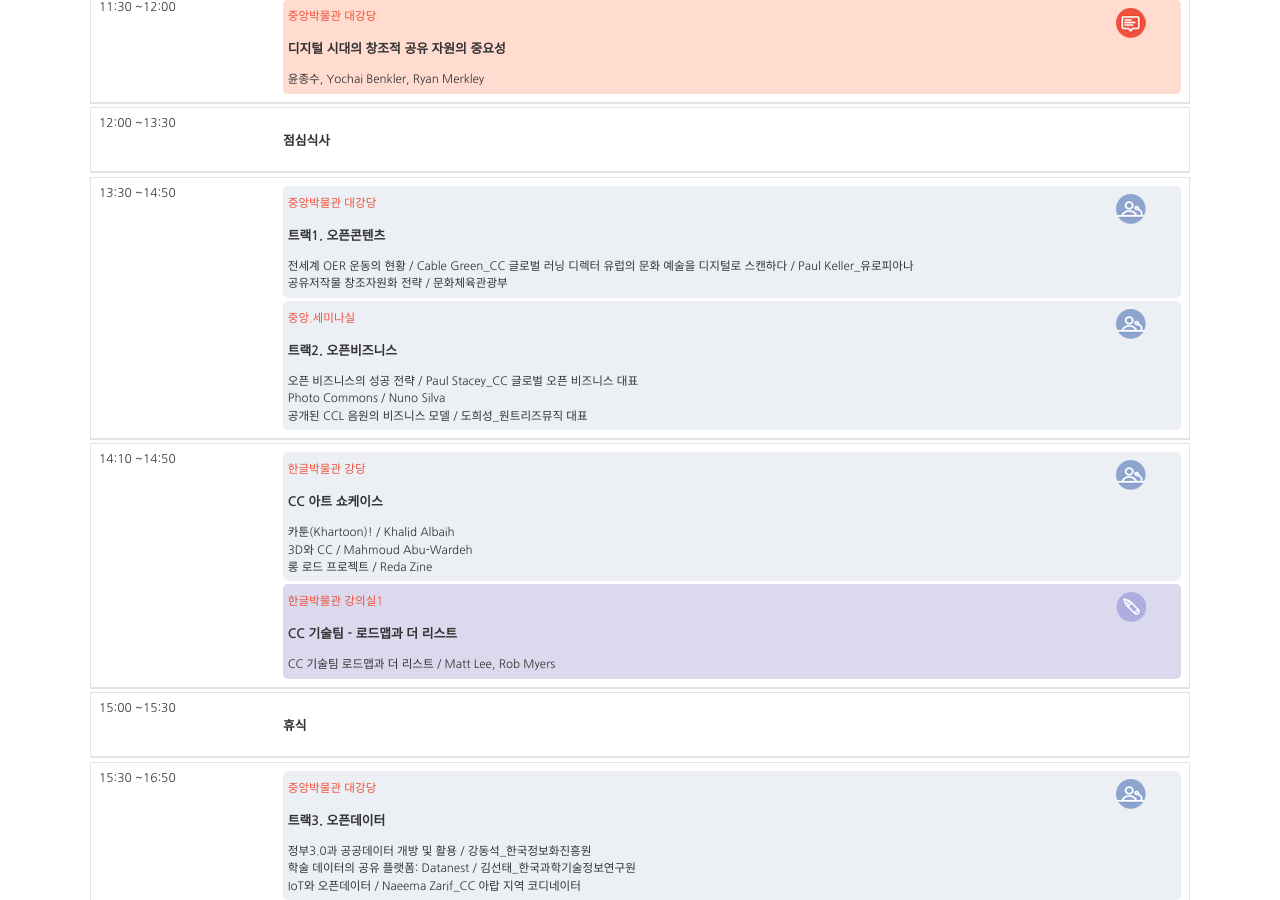
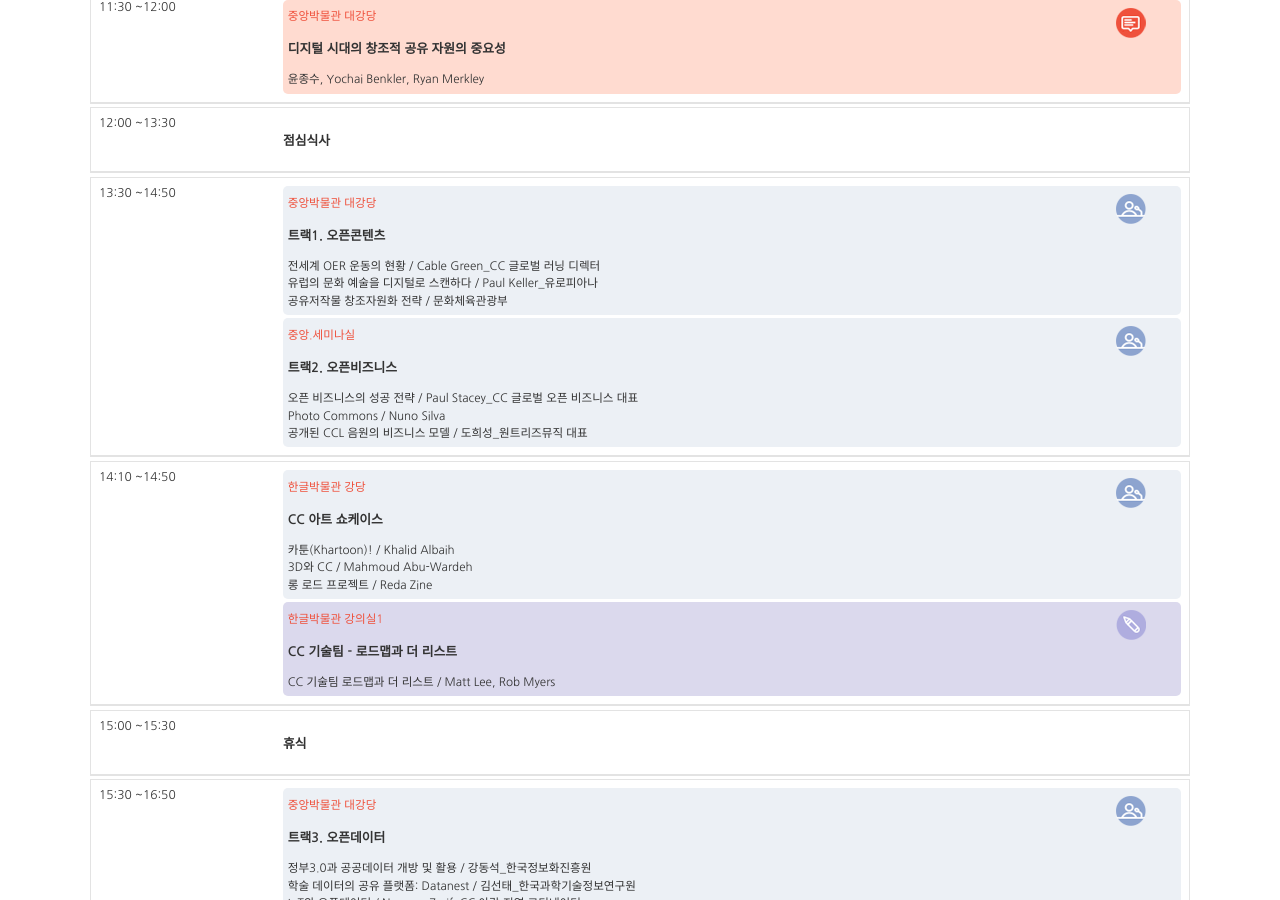
Before and after one commit to creativecommonskorea/2015-global-summit, a Jekyll site: the page built from programs_mobile.html, in a window 1280 px wide and 900 px high, scrolled down 1248 px. Built offline with Jekyll 4.4.1, drawn with Linux system fonts in a browser that asks for light colours; nearby versions of some CDN libraries.

Commit message:
15일 트랙 1 프로그램 줄바꿈

```diff
--- a/_data/day15_programs.yml
+++ b/_data/day15_programs.yml
@@ -52,7 +52,7 @@
   sessions:
     - title: "트랙1. 오픈콘텐츠"
       detail: >
-        전세계 OER 운동의 현황 / Cable Green_CC 글로벌 러닝 디렉터
+        전세계 OER 운동의 현황 / Cable Green_CC 글로벌 러닝 디렉터<br>
         유럽의 문화 예술을 디지털로 스캔하다 / Paul Keller_유로피아나<br>
         공유저작물 창조자원화 전략 / 문화체육관광부
       location: "중앙박물관 대강당"
```
